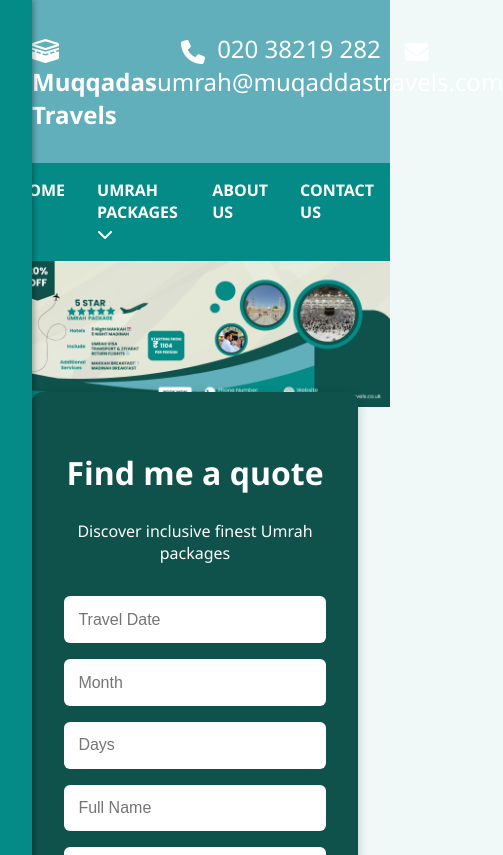
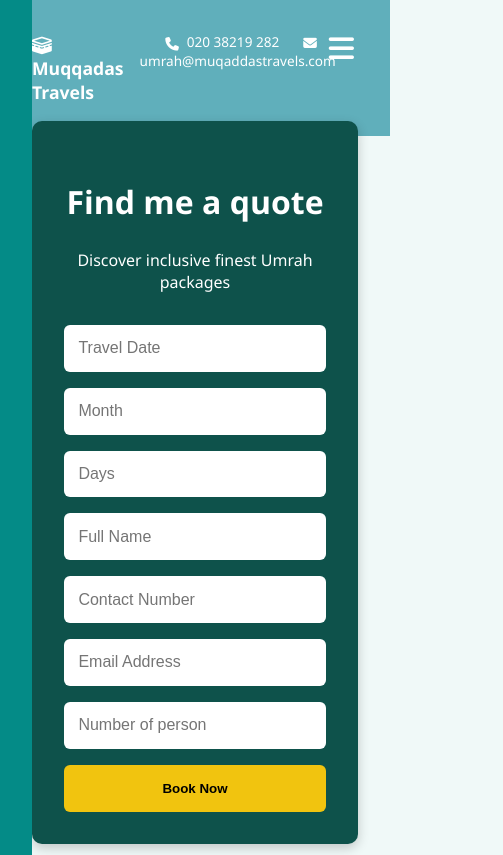
Before and after one commit to Samanqayoom/Umrah-Website, a React (Create React App) app: page / in a window 390 px wide. Shown: the top 855 px of the page, 503 px wide, since content can reach past the window. Built offline with nearby package versions, Linux system fonts and the light colour scheme.

Commit message:
Updated 5-star and 4-star package components with new descriptions and stylesz and with mobile

```diff
--- a/src/components/Header.css
+++ b/src/components/Header.css
@@ -4,6 +4,7 @@
   position: relative;
 }
 
+/* Top bar */
 .top-bar {
   display: flex;
   justify-content: space-between;
@@ -22,6 +23,17 @@
   font-size: 1.5rem;
 }
 
+.logo i,
+.contact-info i {
+  margin-right: 6px;
+  vertical-align: middle;
+}
+
+.contact-info .fa-phone-alt {
+  transform: rotate(90deg);
+}
+
+/* Desktop Navbar */
 .navbar {
   display: flex;
   justify-content: center;
@@ -40,16 +52,7 @@
   text-decoration: underline;
 }
 
-.logo i,
-.contact-info i {
-  margin-right: 6px; /* icon aur text ke beech thoda gap */
-  vertical-align: middle;
-}
-
-.contact-info .fa-phone-alt {
-  transform: rotate(90deg);
-}
-
+/* Desktop dropdown */
 .dropdown {
   position: relative;
   display: inline-block;
@@ -70,7 +73,6 @@
   padding: 0.8rem 1rem;
   text-decoration: none;
   display: block;
-  cursor: pointer;
 }
 
 .dropdown-content a:hover {
@@ -102,7 +104,6 @@
   z-index: 1000;
   padding: 2rem 1rem;
   transition: left 0.3s;
-  box-shadow: 2px 0 5px rgba(0,0,0,0.3);
   display: flex;
   flex-direction: column;
   gap: 1rem;
@@ -116,20 +117,29 @@
   color: white;
   font-weight: bold;
   font-size: 1rem;
+  cursor: pointer;
 }
 
+/* Mobile dropdown inside sidebar */
 .dropdown-content-mobile {
   display: flex;
   flex-direction: column;
   gap: 0.5rem;
   padding-left: 10px;
 }
-/* Desktop pe mobile sidebar hide karna */
-.mobile-sidebar {
-  left: -250px; /* default hidden */
+
+/* Media Queries */
+@media (max-width: 768px) {
+  .desktop-menu {
+    display: none; /* hide desktop navbar */
+  }
+
+  .mobile-menu-icon {
+    display: block; /* show burger icon */
+  }
 }
 
-/* Desktop pe hide completely */
+/* Desktop hide mobile sidebar completely */
 @media (min-width: 769px) {
   .mobile-sidebar {
     display: none;
@@ -139,3 +149,22 @@
     display: none;
   }
 }
+
+/* Responsive small mobile screens */
+@media (max-width: 480px) {
+  .logo {
+    font-size: 1.1rem;
+  }
+
+  .contact-info span {
+    font-size: 0.85rem;
+  }
+
+  .mobile-sidebar a {
+    font-size: 0.85rem;
+  }
+
+  .dropdown-content-mobile a {
+    padding: 0.5rem 0.8rem;
+  }
+}
--- a/src/components/Header.jsx
+++ b/src/components/Header.jsx
@@ -5,9 +5,11 @@
 const Header = () => {
   const navigate = useNavigate();
   const [sidebarOpen, setSidebarOpen] = useState(false);
+  const [packagesOpen, setPackagesOpen] = useState(false); // Mobile dropdown toggle
 
   const toggleSidebar = () => {
     setSidebarOpen(!sidebarOpen);
+    setPackagesOpen(false); // close packages when sidebar closes
   };
 
   return (
@@ -52,14 +54,20 @@
       {/* Mobile Sidebar */}
       <div className={`mobile-sidebar ${sidebarOpen ? 'open' : ''}`}>
         <a onClick={() => { navigate('/'); toggleSidebar(); }}>HOME</a>
+
         <div className="dropdown-mobile">
-          <a>UMRAH PACKAGES</a>
-          <div className="dropdown-content-mobile">
-            <a onClick={() => { navigate('/packages/3star'); toggleSidebar(); }}>3 Star Packages</a>
-            <a onClick={() => { navigate('/packages/4star'); toggleSidebar(); }}>4 Star Packages</a>
-            <a onClick={() => { navigate('/packages/5star'); toggleSidebar(); }}>5 Star Packages</a>
-          </div>
+          <a onClick={() => setPackagesOpen(!packagesOpen)}>
+            UMRAH PACKAGES <i className="fas fa-chevron-down"></i>
+          </a>
+          {packagesOpen && (
+            <div className="dropdown-content-mobile">
+              <a onClick={() => { navigate('/packages/3star'); toggleSidebar(); }}>3 Star Packages</a>
+              <a onClick={() => { navigate('/packages/4star'); toggleSidebar(); }}>4 Star Packages</a>
+              <a onClick={() => { navigate('/packages/5star'); toggleSidebar(); }}>5 Star Packages</a>
+            </div>
+          )}
         </div>
+
         <a onClick={() => { navigate('/about'); toggleSidebar(); }}>ABOUT US</a>
         <a onClick={() => { navigate('/contact'); toggleSidebar(); }}>CONTACT US</a>
       </div>
--- a/src/components/Hero.css
+++ b/src/components/Hero.css
@@ -1,27 +1,19 @@
-
+/* Desktop - normal show */
 .hero-section {
   width: 100%;
   text-align: center;
-  margin-top: 0; /* agar header ke baad spacing chahiye to adjust karen */
+  margin-top: 0;
 }
 
 .full-poster {
   width: 100%;
-  height: auto; /* maintain aspect ratio */
+  height: auto;
   display: block;
 }
 
-/* ===== Media Queries ===== */
+/* Mobile - hide poster */
 @media (max-width: 768px) {
   .full-poster {
-    width: 100%;
-    height: auto;
+    display: none; /* hide on tablets and mobiles */
   }
 }
-
-@media (max-width: 480px) {
-  .full-poster {
-    width: 100%;
-    height: auto;
-  }
-}
```
